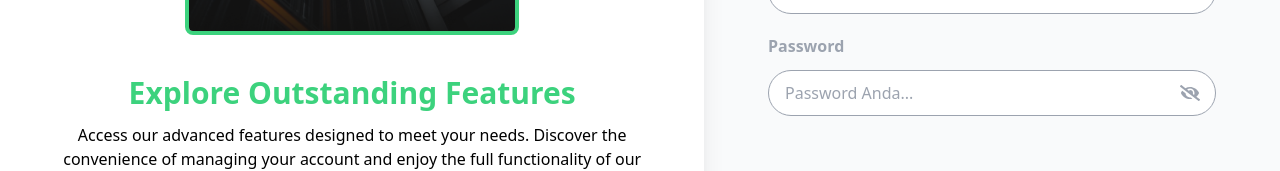
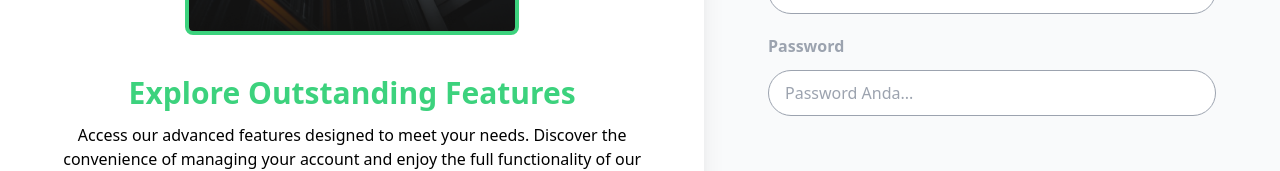
Before and after one commit to AmienulRana/vocagame-test-2, a Next.js app: page / in a window 1280 px wide. Shown: the part 450-621 px from the top of the page. Built offline with nearby package versions, Linux system fonts and the light colour scheme.

Commit message:
change method render for the icon

```diff
--- a/src/components/commons/Input.js
+++ b/src/components/commons/Input.js
@@ -9,7 +9,13 @@ import PropTypes from "prop-types";
  * @returns {React.Component} The rendered component.
  */
 
-export default function Input({ label, placeholder, Icon, onClickIcon, type = 'text'  }) {
+export default function Input({
+  label,
+  placeholder,
+  Icon,
+  onClickIcon,
+  type = "text",
+}) {
   return (
     <div className="w-full mt-5">
       <p className="text-gray-400 font-bold">{label}</p>
@@ -19,9 +25,9 @@ export default function Input({ label, placeholder, Icon, onClickIcon, type = 't
           className="2xl:px-8 2xl:py-5 px-4 py-2.5 border-gray-400 rounded-full outline-none border w-full"
           placeholder={placeholder}
         />
-        {Icon && (
-            <Icon onClick={onClickIcon} className="absolute cursor-pointer text-xl text-gray-400 top-[50%] right-4 2xl:right-8 -translate-y-[50%]" />
-        )}
+        <div onClick={onClickIcon} className="absolute cursor-pointer text-xl text-gray-400 top-[50%] right-4 2xl:right-8 -translate-y-[50%]">
+          {Icon && Icon}
+        </div>
       </div>
     </div>
   );
@@ -32,5 +38,5 @@ Input.propTypes = {
   type: PropTypes.oneOf(["text", "password", "email", "number"]),
   Icon: PropTypes.any,
   placeholder: PropTypes.string,
-  onClickIcon: PropTypes.func
+  onClickIcon: PropTypes.func,
 };
```
